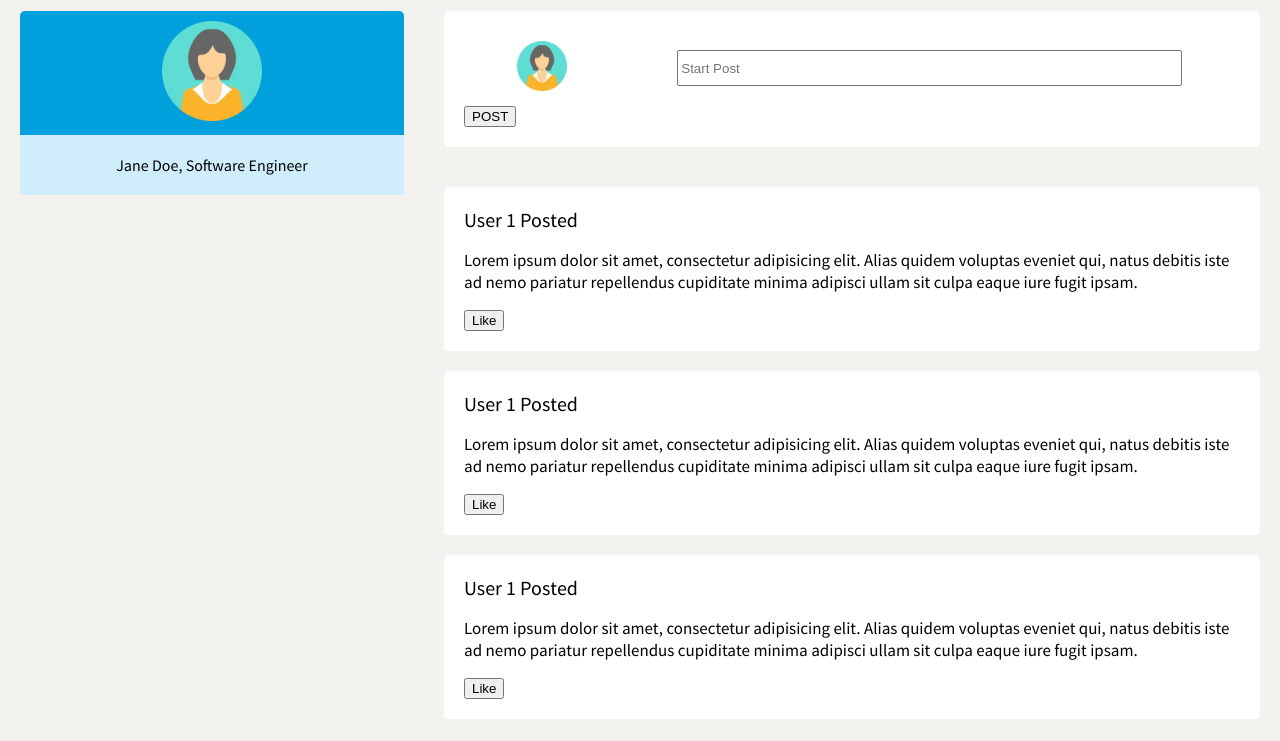
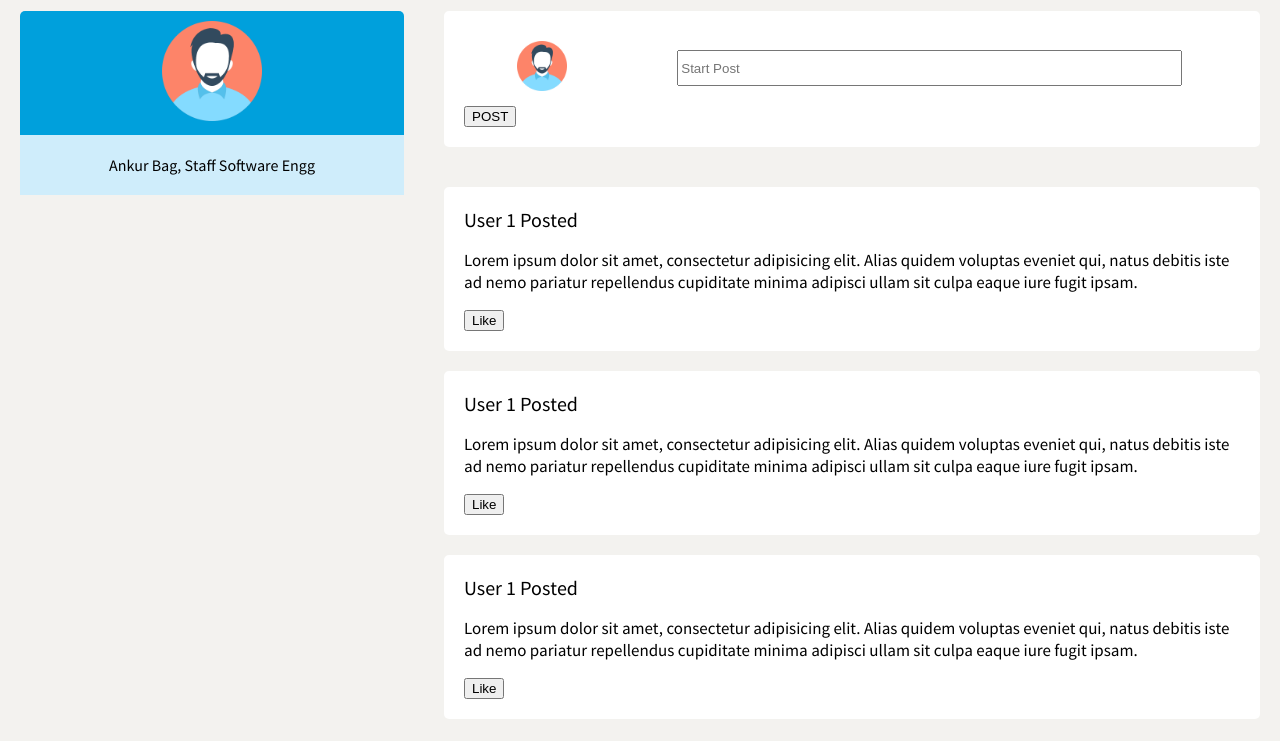
Before and after one commit to ankurbag/linkedin-challenge-solution-2024, a plain HTML site: page index.html in a window 1280 px wide. Shown: the part 59-800 px from the top of the page. Drawn offline with Linux system fonts and the light colour scheme.

Commit message:
update profile data programmatically

```diff
--- a/index.html
+++ b/index.html
@@ -15,23 +15,26 @@
 			<div class="nav__logo">
 				<img src="./assets/images/In-White-128.png" />
 			</div>
-			<div class="nav__username">Jane Doe</div>
+			<div class="nav__username data-username"></div>
 		</nav>
 		<!--- Main Container-->
 		<main class="container">
 			<section class="left-container">
 				<section class="profile-card">
 					<div class="profile-card__img">
-						<img src="./assets/images/woman.png" />
+						<img class="data-profilepic" src="" />
 					</div>
-					<div class="profile-card__title">Jane Doe, Software Engineer</div>
+					<div class="profile-card__title">
+						<span class="data-username"></span>,
+						<span class="data-jobtitle"></span>
+					</div>
 				</section>
 			</section>
 			<section class="right-container">
 				<section class="start-post">
 					<div class="start-post-user">
 						<div class="start-post-user__img">
-							<img src="./assets/images/woman.png" />
+							<img class="data-profilepic" src="" />
 						</div>
 						<div class="start-post-user__text">
 							<input type="text" placeholder="Start Post" />
@@ -80,5 +83,6 @@
 				</section>
 			</section>
 		</main>
+		<script src="./scripts/index.js"></script>
 	</body>
 </html>
--- /dev/null
+++ b/scripts/index.js
@@ -0,0 +1,23 @@
+// Declare some global data
+const username = "Ankur Bag";
+const jobtitle = "Staff Software Engg";
+const profilepic = "./assets/images/man.png";
+
+// Get username, job title and profile picture dynamically from the script instead of hard-coding the data.
+// 1. Identify locations of username, job title and profile picture by class
+const usernameElems = document.querySelectorAll(".data-username");
+const jobTitleElem = document.querySelector(".data-jobtitle");
+const profilePicElems = document.querySelectorAll(".data-profilepic");
+
+// 2. Manipulate ; assign new data
+// iterate through usernameElems
+// change the innerHtml
+for (let el of usernameElems) {
+	el.innerHTML = username;
+}
+jobTitleElem.innerHTML = jobtitle;
+
+for (let pro of profilePicElems) {
+	console.dir(pro);
+	pro.src = profilepic;
+}
```
